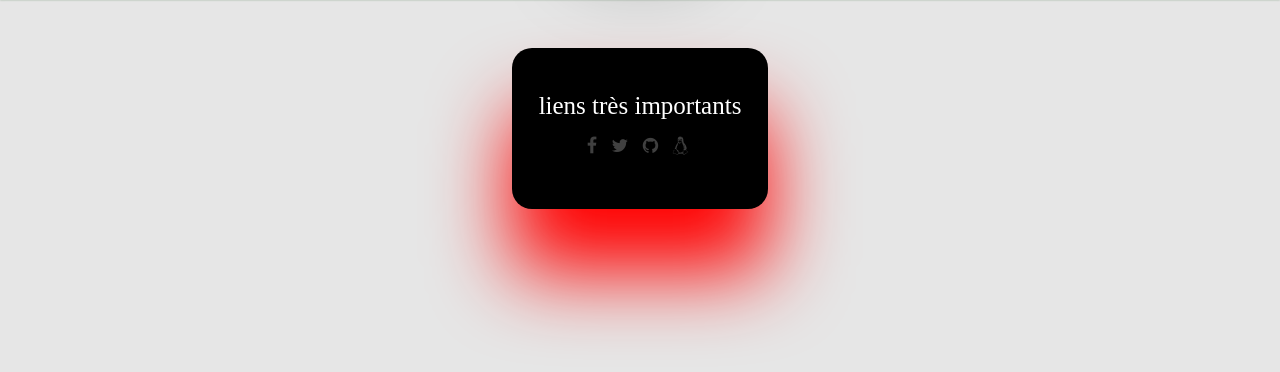
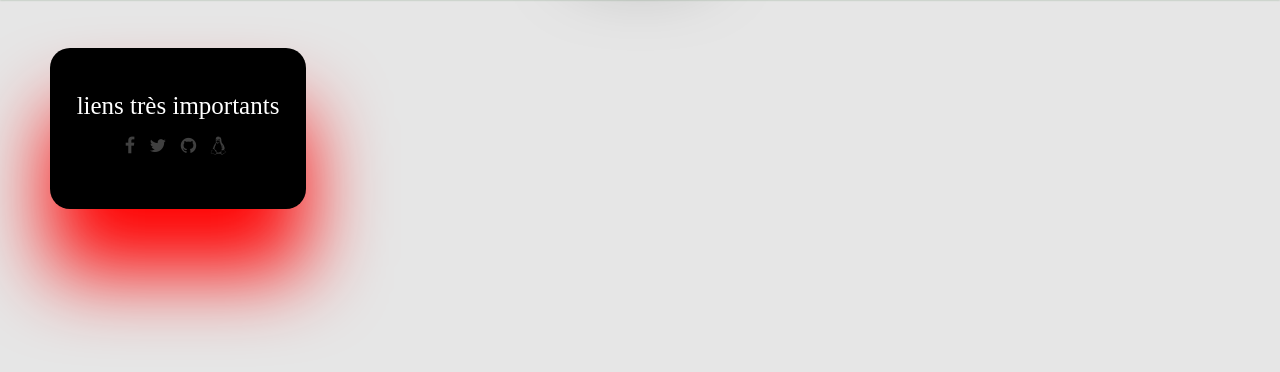
Before and after one commit to Tetreur/My-first-website, a plain HTML site: page index.html in a window 1280 px wide. Shown: the part 372-744 px from the top of the page. Drawn offline with nearby package versions, Linux system fonts and the light colour scheme.

```diff
--- a/style.css
+++ b/style.css
@@ -293,3 +293,9 @@ p {
     box-shadow: 0px 63px 80px rgb(0, 0, 0);
   }
 }
+
+@media (min-width: 300px) {
+  .masuperdiv {
+    margin: 50px;
+  }
+}
```
